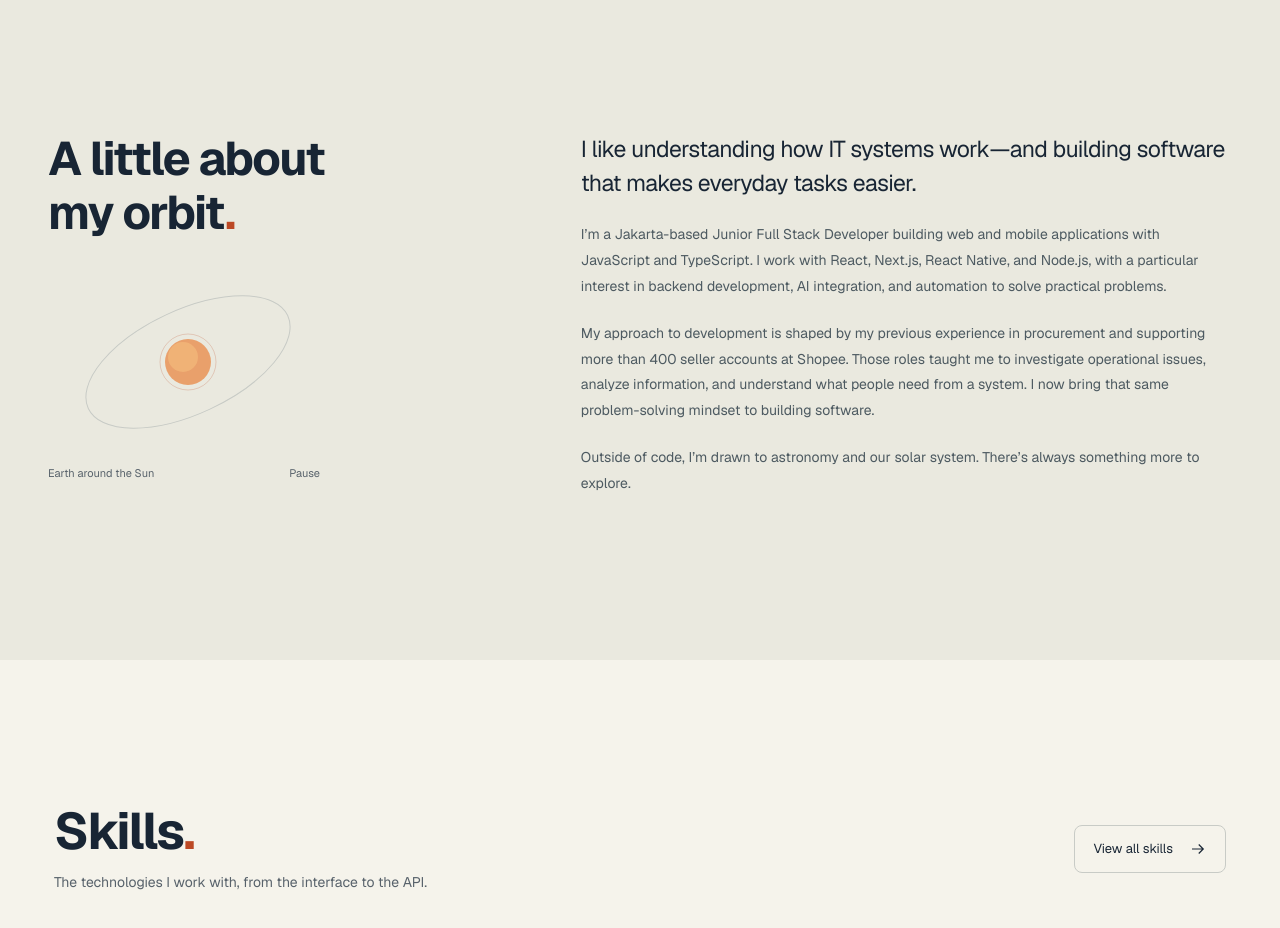
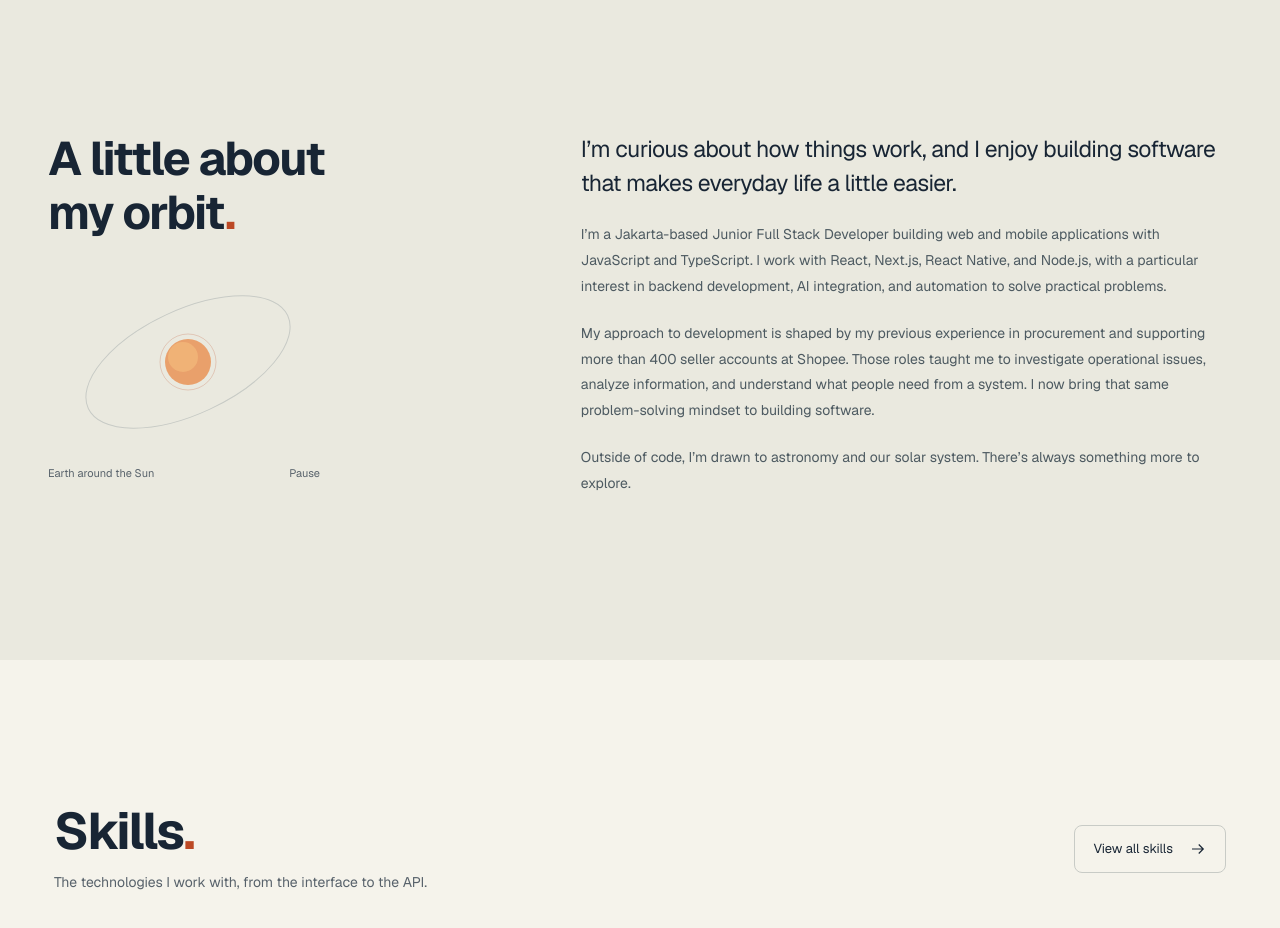
Before and after one commit to OtnielRS/web-portofolio, a Next.js app in the folder my-portofolio/: page / in a window 1280 px wide. Shown: the part 940-1868 px from the top of the page. Built offline with nearby package versions, Linux system fonts and the light colour scheme.

Commit message:
content(about): humanize the developer introduction

```diff
--- a/my-portofolio/app/_features/about/about-section.tsx
+++ b/my-portofolio/app/_features/about/about-section.tsx
@@ -11,7 +11,7 @@ export default function AboutSection({ standalone = false }: { standalone?: bool
           <OrbitalStudy />
         </div>
         <div className="about-content">
-          <p className="about-lead">I like understanding how IT systems work—and building software that makes everyday tasks easier.</p>
+          <p className="about-lead">I’m curious about how things work, and I enjoy building software that makes everyday life a little easier.</p>
           <p>
             I’m a Jakarta-based Junior Full Stack Developer building web and mobile applications with
             JavaScript and TypeScript. I work with React, Next.js, React Native, and Node.js, with a
```
